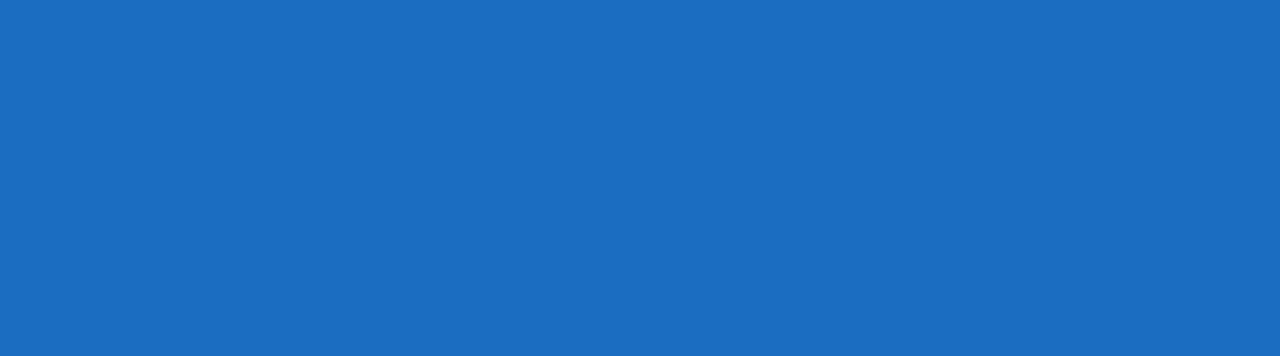
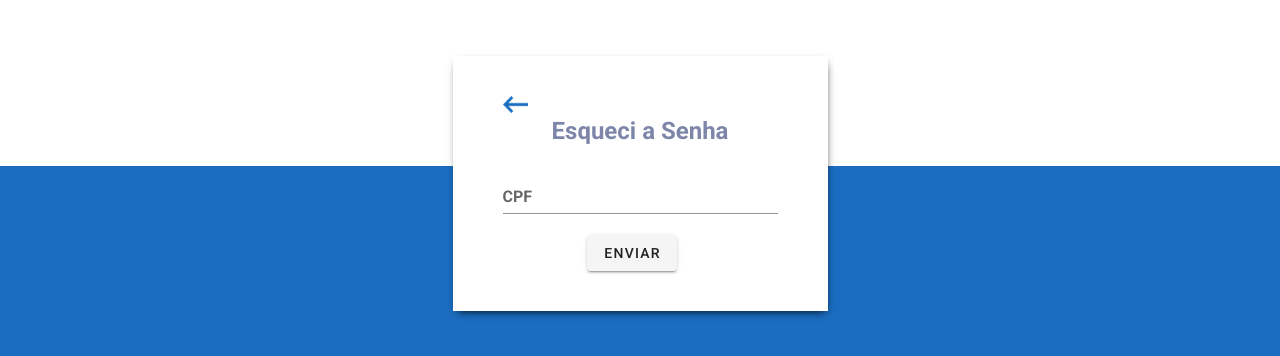
Before and after one commit to Aluguei/aluguei-frontend, a Nuxt app: page /forgotPassword in a window 1280 px wide. Before the commit this address had no page. Shown: the part 154-510 px from the top of the page. Built offline with nearby package versions, Linux system fonts and the light colour scheme.

Commit message:
feat: add forgot password

```diff
--- /dev/null
+++ b/components/ForgotPassword.vue
@@ -0,0 +1,40 @@
+<template>
+  <div class="flex-box container-box">
+    <div class="content-box">
+      <div class="flex">
+        <img src="@/assets/img/backArrow.png" class="left-arrow" @click="goBack" />
+      </div>
+      <h2 class="h2">Esqueci a Senha</h2>
+      <v-form ref="form" v-model="valid" lazy-validation>
+        <v-text-field
+          v-model="cpf"
+          label="CPF"
+          required
+          :rules="{
+            required: true,
+            digits: 11,
+            regex: '[0-9]{3}\.?[0-9]{3}\.?[0-9]{3}\-?[0-9]{2}',
+          }"
+        ></v-text-field>
+        <v-btn class="mr-4 btn" type="submit" :disabled="invalid"> Enviar </v-btn>
+      </v-form>
+    </div>
+  </div>
+</template>
+<script>
+export default {
+  data: () => ({
+    cpf: null,
+  }),
+  methods: {
+    goBack() {
+      this.$store.commit('screen/updateSignin', true);
+      this.$store.commit('screen/updateSignup1', false);
+    },
+    goForward() {
+      this.$store.commit('screen/updateSignup1', false);
+      this.$store.commit('screen/updateSignup2', true);
+    },
+  },
+};
+</script>
--- /dev/null
+++ b/pages/forgotPassword.vue
@@ -0,0 +1,10 @@
+<template>
+  <v-app>
+    <div class="background">
+      <ForgotPassword />
+    </div>
+  </v-app>
+</template>
+<script>
+export default {}
+</script>
```
